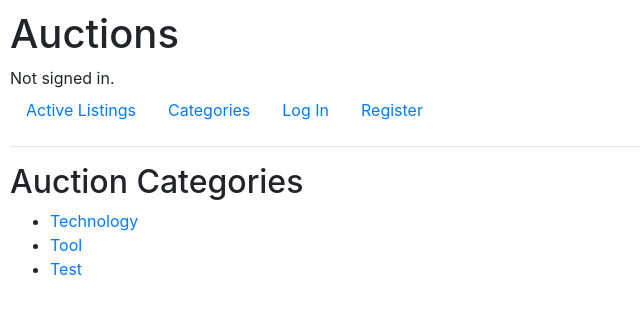
After one commit to avolent/cs50-commerce, a Django app: page /categories in a window 1280 px wide. The commit adds this page. Shown: the top 314 px of the page, without its empty margins (0-640 px from the left). Run offline with Django 3.2, Linux system fonts and the light colour scheme; data comes from the database, SQL or seed files in the repository; both versions use the stored data as it was after the commit; some libraries are stand-ins or nearby versions.

Commit message:
categories added

```diff
--- /dev/null
+++ b/auctions/templates/auctions/categories.html
@@ -0,0 +1,10 @@
+{% extends "auctions/layout.html" %}
+
+{% block body %}
+<h2>Auction Categories</h2>
+<ul class="categories">
+{% for category in categories %}
+    <li><a href="">{{ category }}</a></li>
+{% endfor %}
+</ul>
+{% endblock %}
--- a/auctions/templates/auctions/layout.html
+++ b/auctions/templates/auctions/layout.html
@@ -22,7 +22,7 @@
                 <a class="nav-link" href="{% url 'index' %}">Active Listings</a>
             </li>
             <li class="nav-item">
-                <a class="nav-link" href="{% url 'create' %}">Categories</a>
+                <a class="nav-link" href="{% url 'categories' %}">Categories</a>
             </li>
             {% if user.is_authenticated %}
                 <li class="nav-item">
--- a/auctions/urls.py
+++ b/auctions/urls.py
@@ -9,4 +9,6 @@ urlpatterns = [
     path("register", views.register, name="register"),
     path("create", views.create, name="create"),
     path("listing/<str:listing>", views.listing, name="listing"),
+    path("categories", views.categories, name="categories"),
+    path("categories/<str:category>", views.category, name="category"),
 ]
--- a/auctions/views.py
+++ b/auctions/views.py
@@ -76,7 +76,7 @@ def register(request):
 def create(request):
     if request.method == "POST":
         print(request.user.id)
-        a = Auction(title=request.POST["title"], description=request.POST["description"], starting_price=request.POST["price"], image=request.POST["image"], category=request.POST["category"].lower(), seller=request.user)
+        a = Auction(title=request.POST["title"], description=request.POST["description"], starting_price=request.POST["price"], image=request.POST["image"], category=request.POST["category"].lower().capitalize(), seller=request.user)
         a.save()
         return HttpResponseRedirect(reverse("index"))
     else:
@@ -87,3 +87,18 @@ def listing(request, listing):
     return render(request, "auctions/listing.html", {
         "auction": auction,
     })
+
+def categories(request):
+    auctions = Auction.objects.all()
+    categories = []
+    for auction in auctions:
+        if auction.category.capitalize() not in categories:
+            categories.append(auction.category.capitalize())
+    return render(request, "auctions/categories.html", {
+        "categories": categories,
+    })
+
+def category(request, category):
+    return render(request, "auctions/category.html", {
+        "category": category.capitalize(),
+    })
--- a/commerce/settings.py
+++ b/commerce/settings.py
@@ -81,6 +81,7 @@ DATABASES = {
     }
 }
 
+DEFAULT_AUTO_FIELD='django.db.models.AutoField'
 AUTH_USER_MODEL = 'auctions.User'
 
 # Password validation
```
Also changed, not shown: auctions/templates/auctions/category.html (added, +7 -0 lines), db.sqlite3.
